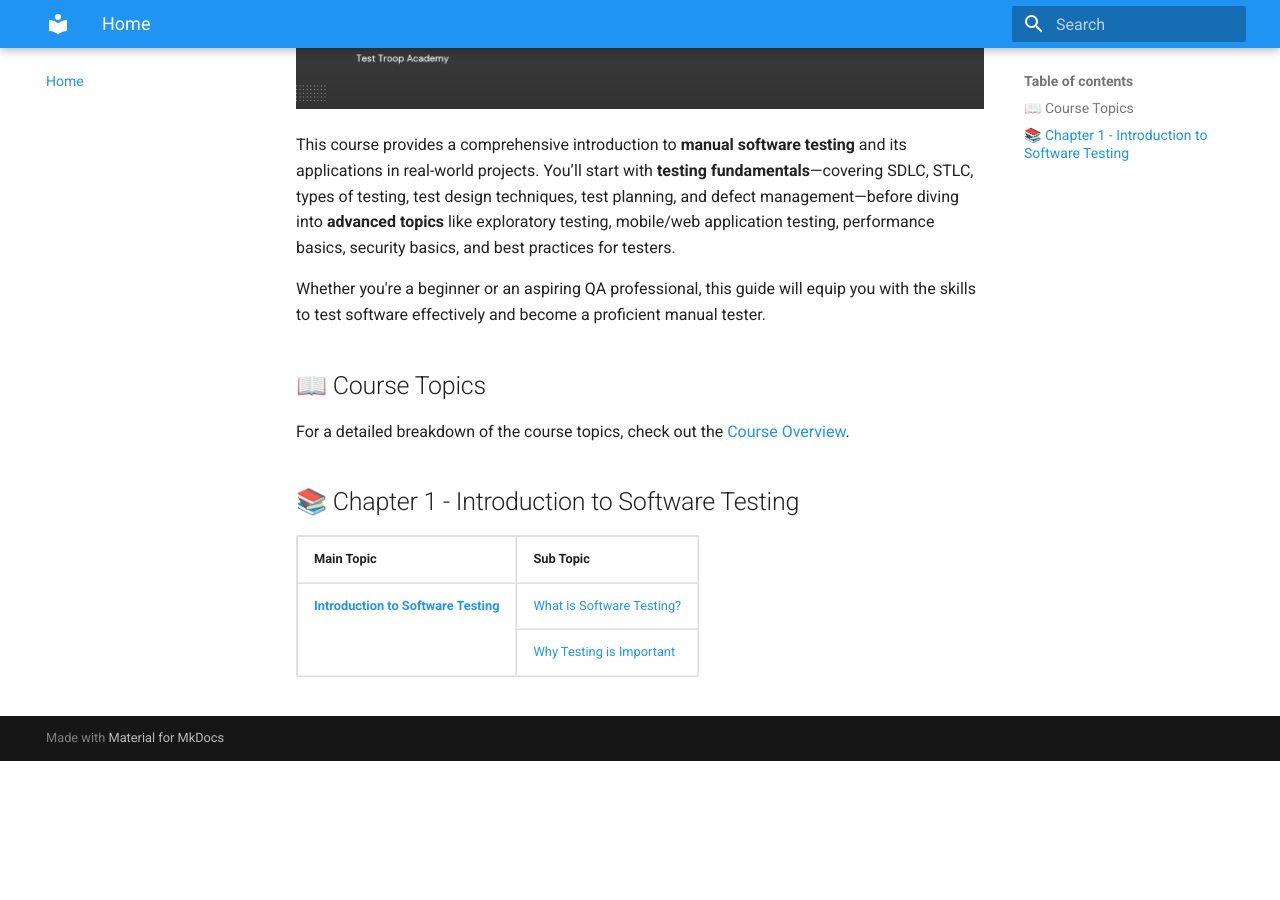
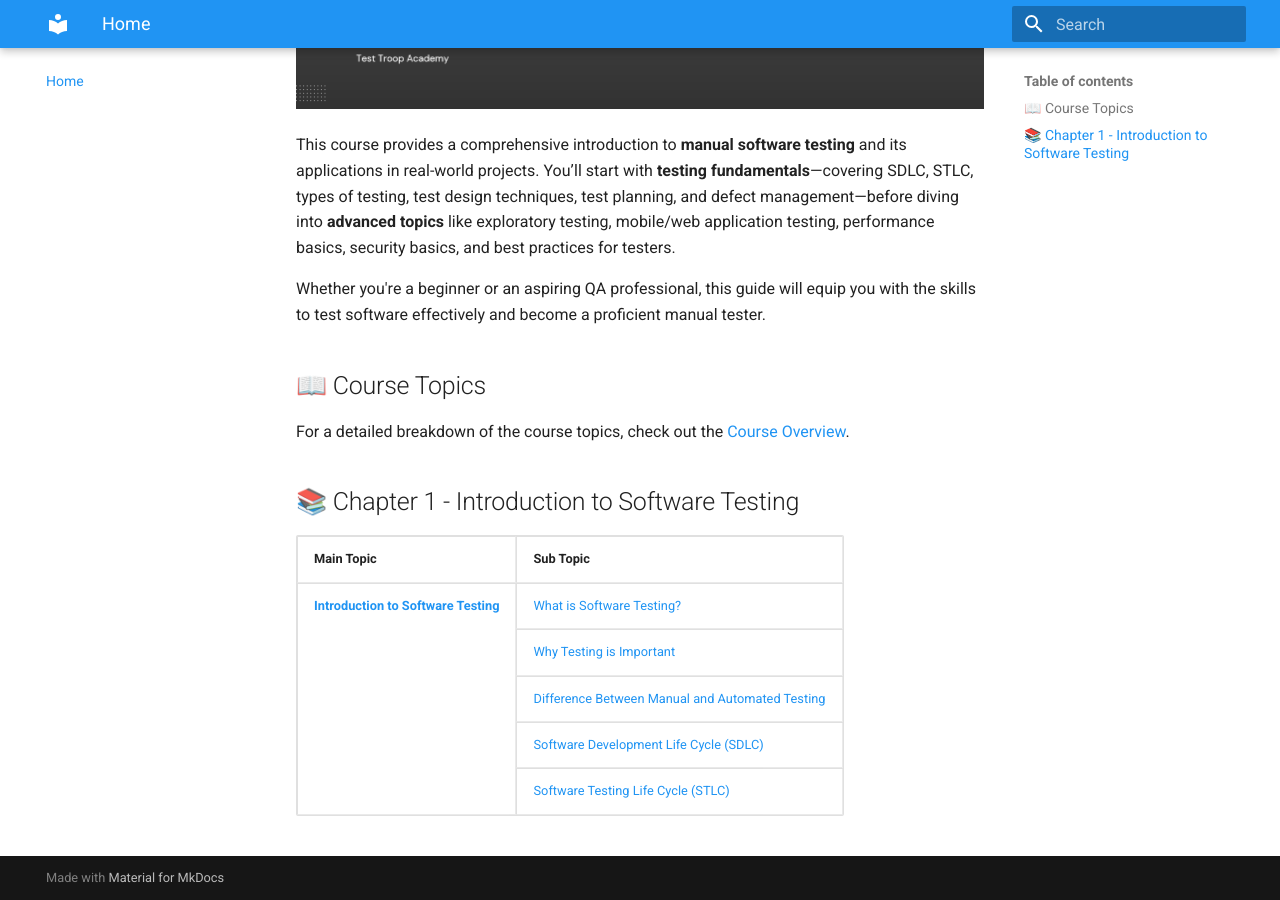
Before and after one commit to vsamanullah/manual-testing-docs, an MkDocs documentation site: the page built from docs/index.md, in a window 1280 px wide and 900 px high, scrolled down 505 px. Built offline with MkDocs 1.6.1 and Material for MkDocs 9.7.7, drawn with Linux system fonts in a browser that asks for light colours; before the commit the page ends 1266 px from its top, so only the background shows below that.

Commit message:
for diff manual and automated

```diff
--- a/docs/index.md
+++ b/docs/index.md
@@ -26,4 +26,13 @@ For a detailed breakdown of the course topics, check out the [Course Overview](c
   <tr>
     <td><a href="why_testing_is_important">Why Testing is Important</a></td>
   </tr>
+  <tr>
+    <td><a href="Difference_Between_Manual_and_Automated_Testing">Difference Between Manual and Automated Testing</a></td>
+  </tr>
+  <tr>
+    <td><a href="Software_Development_LifeCycle">Software Development Life Cycle (SDLC)</a></td>
+  </tr>
+  <tr>
+    <td><a href="Software_Testing_LifeCycle">Software Testing Life Cycle (STLC)</a></td>
+  </tr>
 </table>
--- a/mkdocs.yml
+++ b/mkdocs.yml
@@ -16,4 +16,6 @@ nav:
   - Introduction to Software Testing:
       - Introduction to Software Testing & Manual Testing Fundamentals: manual_testing_fundamentals.md
       - What is Software Testing: what_is_software_testing.md
-      - Why Software Testing is Important: why_testing_is_important.md
+      - Difference Between Manual and Automated Testing: Difference_Between_Manual_and_Automated_Testing.md
+      - Software Development Life Cycle (SDLC): Software_Development_LifeCycle.md
+      - Software Testing Life Cycle (STLC): Software_Testing_LifeCycle.md
```
Also changed, not shown: docs/Difference_Between_Manual_and_Automated_Testing.md (added, +21 -0 lines), docs/Software_Development_LifeCycle.md (added, +36 -0 lines), docs/Software_Testing_LifeCycle.md (added, +37 -0 lines), docs/images/Auto-Manuial.png (added), docs/images/SDLC.png (added), docs/images/STLC.png (added).
